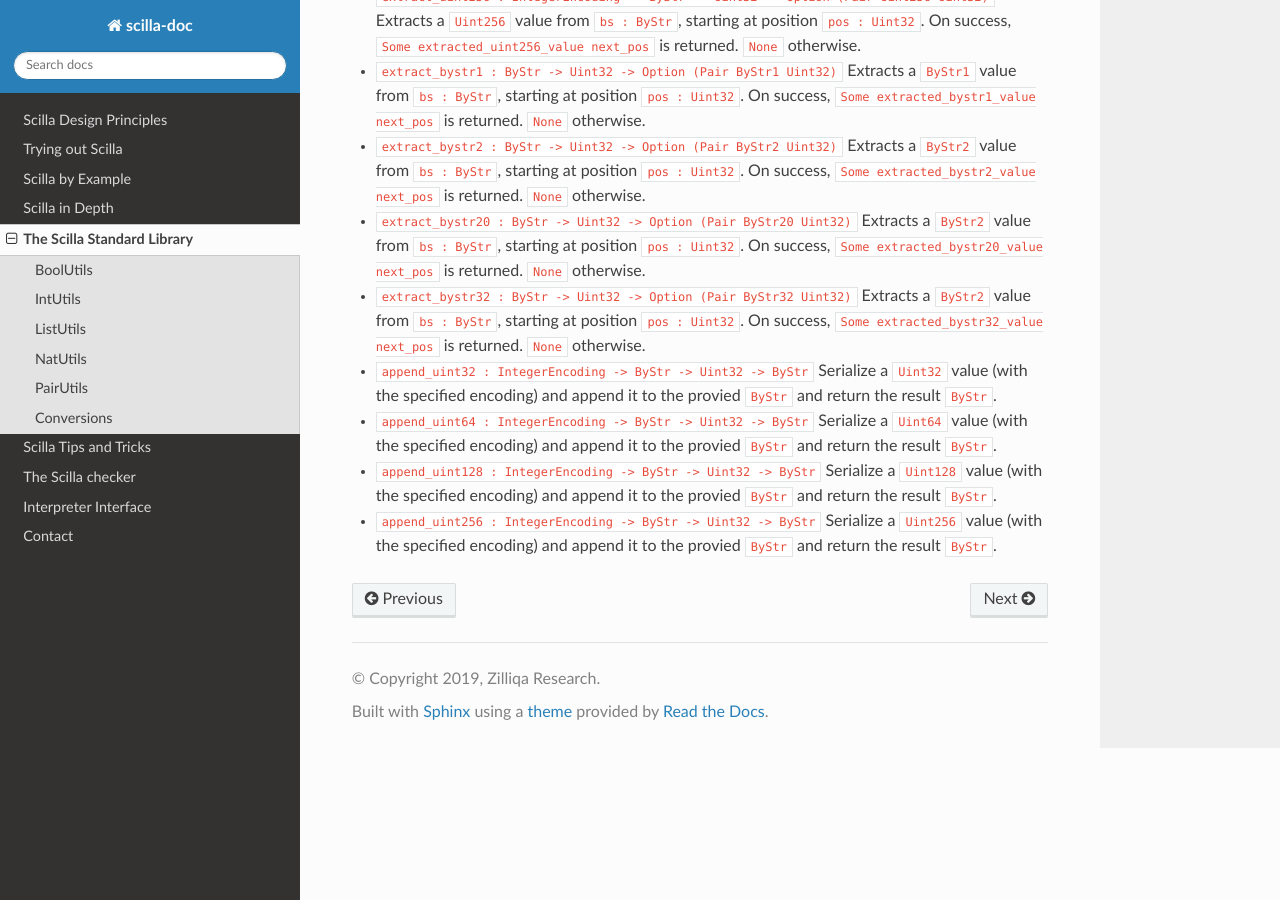
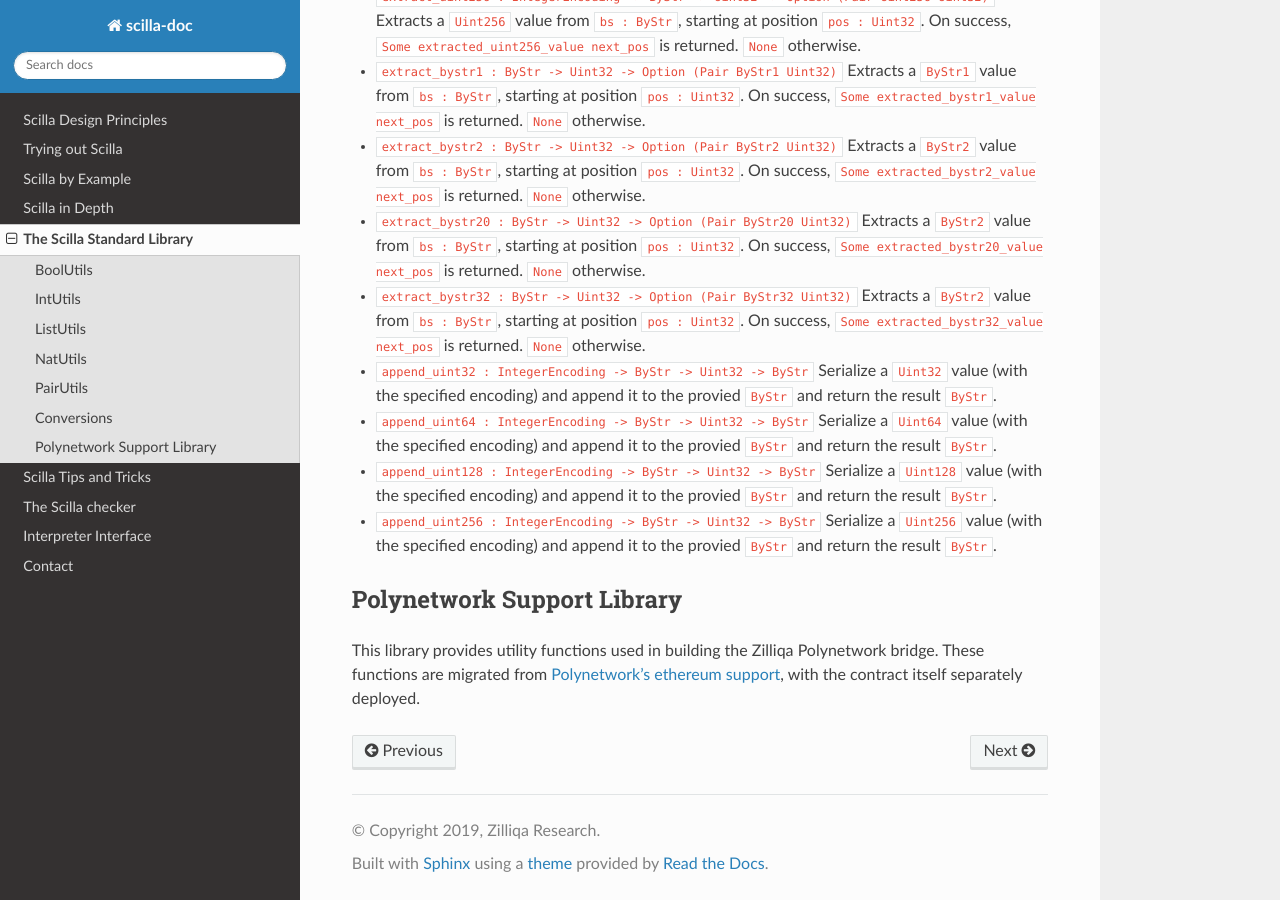
Before and after one commit to Zilliqa/scilla-docs, a Sphinx documentation site: the page built from docs/source/stdlib.rst, in a window 1280 px wide and 900 px high, scrolled down 7208 px. Built offline with Sphinx 7.4.7 and the Read the Docs theme 2.0.0, drawn with Linux system fonts in a browser that asks for light colours.

Commit message:
Mention polynetwork support library

```diff
--- a/docs/source/stdlib.rst
+++ b/docs/source/stdlib.rst
@@ -450,3 +450,11 @@ byte string.
 - ``append_uint256 : IntegerEncoding -> ByStr -> Uint32 -> ByStr``
   Serialize a ``Uint256`` value (with the specified encoding) and append it to the provied
   ``ByStr`` and return the result ``ByStr``.
+
+Polynetwork Support Library
+***************************
+
+This library provides utility functions used in building the Zilliqa Polynetwork bridge.
+These functions are migrated from
+`Polynetwork's ethereum support <https://github.com/polynetwork/eth-contracts/tree/master/contracts/core/cross_chain_manager>`_,
+with the contract itself separately deployed.
```
